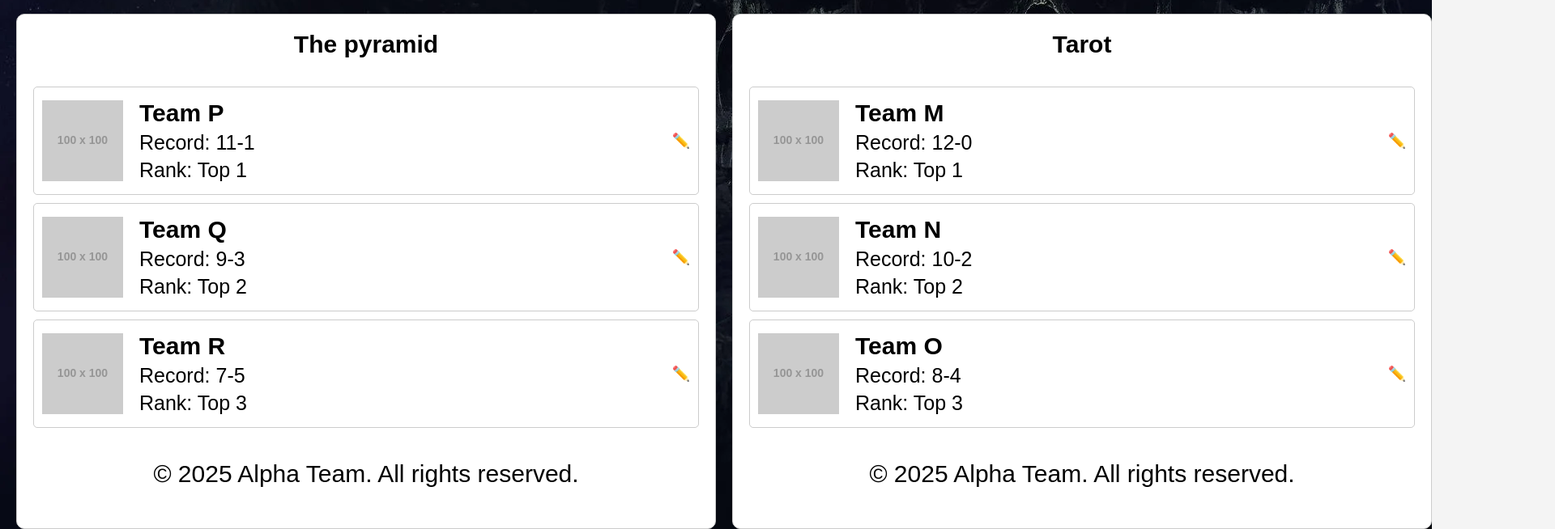
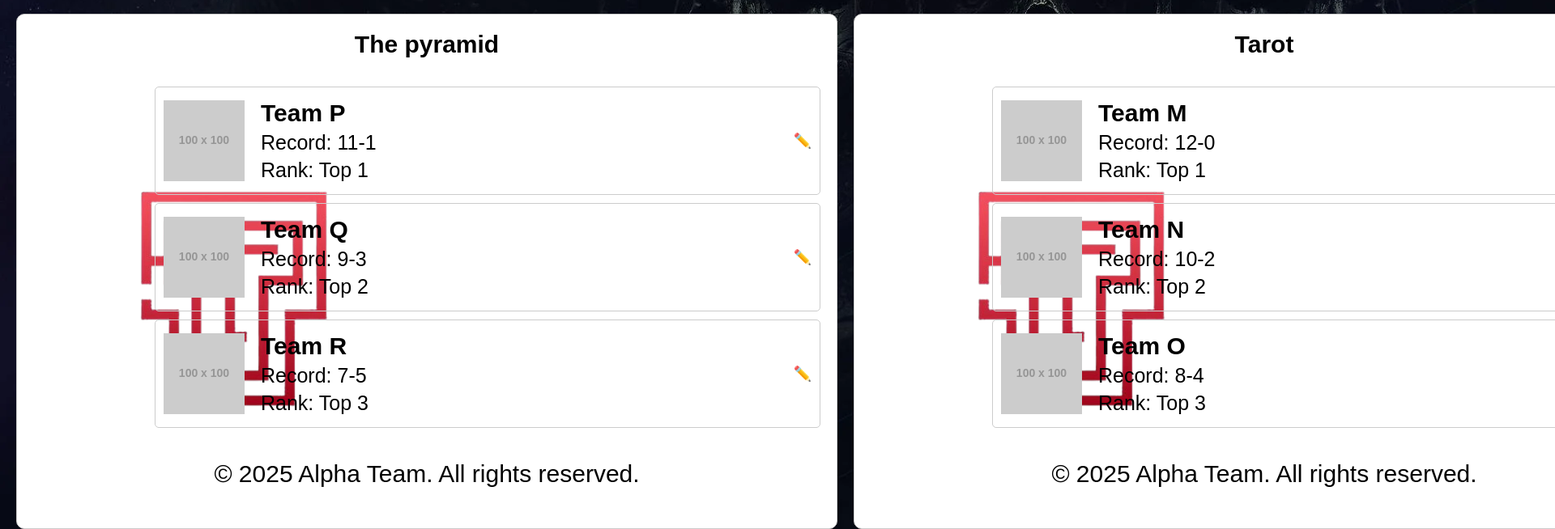
Before and after one commit to alpha-teamy/Escape_room, a plain HTML site: page index.html in a window 1280 px wide. Shown: the part 757-1411 px from the top of the page at 81% size, 1920 px wide, since content can reach past the window. Drawn offline with Linux system fonts and the light colour scheme; placeholder pictures from the web are drawn by us.

Commit message:
Update index.html

```diff
--- a/index.html
+++ b/index.html
@@ -27,6 +27,10 @@
     }
     .room {
       background-color: #fff;
+      background-image: url(IMG_6689-removebg-preview.png);
+      background-repeat: no-repeat;
+      background-position: left;
+
       border: 1px solid #ccc;
       border-radius: 10px;
       padding: 20px;
@@ -42,6 +46,7 @@
     .team-card {
       margin: 10px 0;
       padding: 10px;
+      margin-left: 150px;
       border: 1px solid #ccc;
       border-radius: 5px;
       text-align: left;
```
